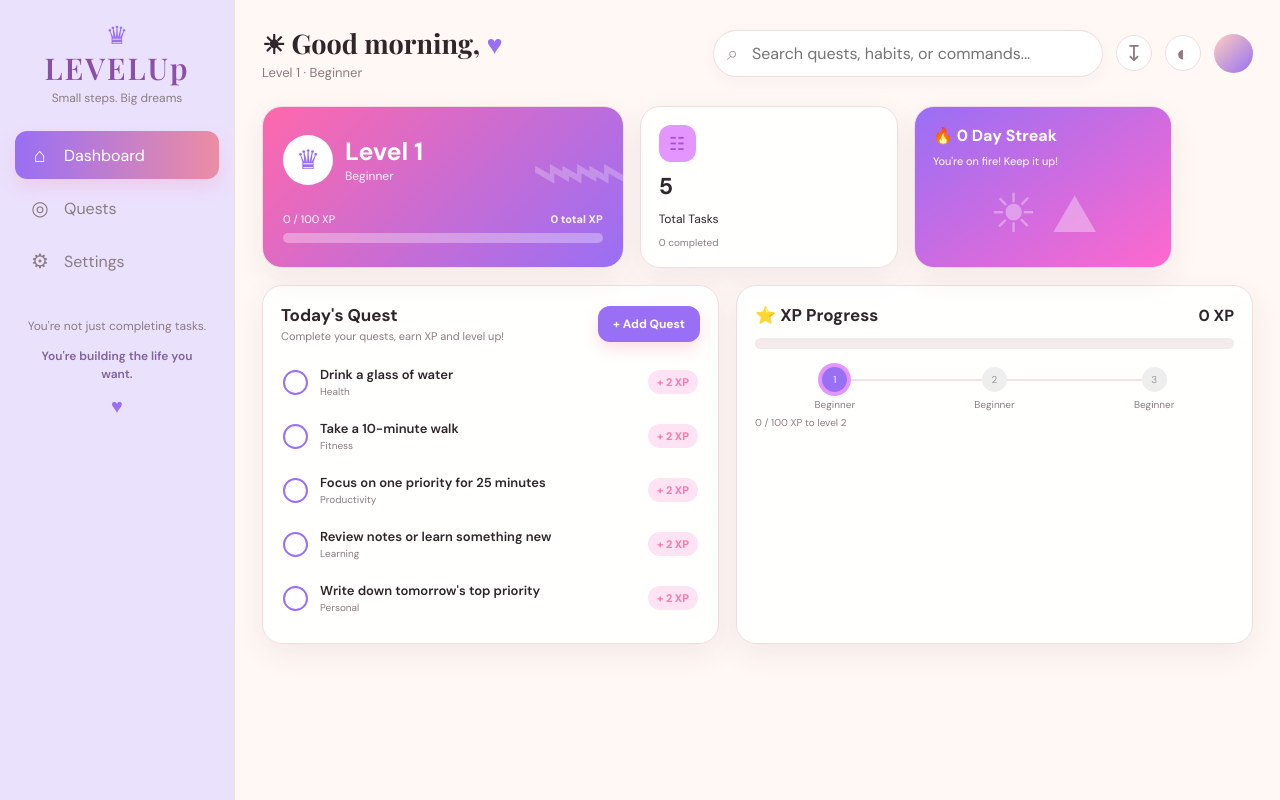
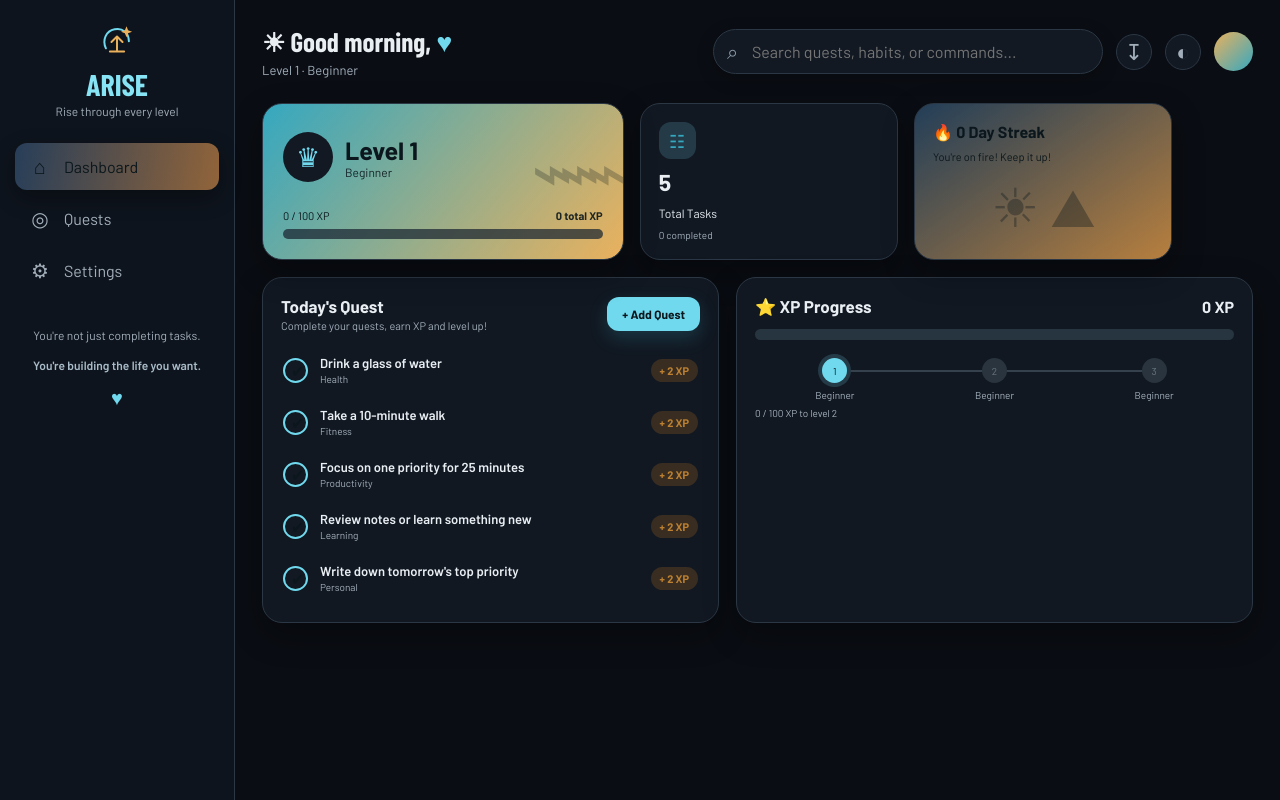
Before and after one commit to aiswaryaraghuveer-debug/LevelUp, a React (Vite) app: page / in a window 1280 px wide. Built offline with nearby package versions, Linux system fonts and the light colour scheme.

Commit message:
branding Changes

```diff
--- a/index.html
+++ b/index.html
@@ -3,8 +3,8 @@
   <head>
     <meta charset="UTF-8" />
     <meta name="viewport" content="width=device-width, initial-scale=1.0" />
-    <meta name="description" content="LEVELUP - Personal Productivity RPG" />
-    <title>LEVELUP — Productivity RPG</title>
+    <meta name="description" content="Arise - Personal Productivity RPG" />
+    <title>Arise</title>
   </head>
   <body>
     <div id="root"></div>
--- a/src/App.jsx
+++ b/src/App.jsx
@@ -14,6 +14,7 @@ import {
   DAILY_QUEST_XP_LIMIT,
   MIN_DAILY_QUEST_XP,
   MAX_DAILY_QUEST_XP,
+  getStreakAfterQuestCompletion,
 } from "./utils/helperFunctions.js";
 
 const STORAGE_KEY = "levelup-state-v2";
@@ -70,6 +71,9 @@ function normalizeAppState(value) {
     focusSessions: Number.isFinite(value.focusSessions) ? value.focusSessions : initialState.focusSessions,
     focusMinutes: Number.isFinite(value.focusMinutes) ? value.focusMinutes : initialState.focusMinutes,
     weeklyXP: validWeeklyXP ? value.weeklyXP : initialState.weeklyXP,
+    lastQuestCompletionDate: typeof value.lastQuestCompletionDate === "string"
+      ? value.lastQuestCompletionDate
+      : null,
     settings: { ...initialState.settings, ...settings },
   };
 }
@@ -103,9 +107,13 @@ function App() {
 
       const completed = !selectedQuest.completed;
       const xp = Math.min(MAX_XP, Math.max(0, previous.profile.xp + (completed ? selectedQuest.xp : -selectedQuest.xp)));
+      const streakProgress = completed
+        ? getStreakAfterQuestCompletion(previous.profile.streak, previous.lastQuestCompletionDate)
+        : { streak: previous.profile.streak, lastCompletedDate: previous.lastQuestCompletionDate };
       return {
         ...previous,
-        profile: { ...previous.profile, xp, title: getLevelTitle(calculateLevel(xp)) },
+        profile: { ...previous.profile, xp, title: getLevelTitle(calculateLevel(xp)), streak: streakProgress.streak },
+        lastQuestCompletionDate: streakProgress.lastCompletedDate,
         quests: previous.quests.map((quest) =>
           quest.id === questId ? { ...quest, completed } : quest
         ),
@@ -158,7 +166,7 @@ function App() {
       setAppState(importedState);
       setDataTransferMessage("Data imported successfully.");
     } catch {
-      setDataTransferMessage("Import failed. Choose a valid LEVELUP JSON export.");
+      setDataTransferMessage("Import failed. Choose a valid Arise JSON export.");
     }
   }
   function exportData() {
@@ -166,16 +174,16 @@ function App() {
     const fileUrl = URL.createObjectURL(file);
     const downloadLink = document.createElement("a");
     downloadLink.href = fileUrl;
-    downloadLink.download = "levelup-data.json";
+    downloadLink.download = "arise-data.json";
     downloadLink.click();
     URL.revokeObjectURL(fileUrl);
-    setDataTransferMessage("Data exported as levelup-data.json.");
+    setDataTransferMessage("Data exported as arise-data.json.");
   }
   async function exportExcel() {
     try {
       const { default: ExcelJS } = await import("exceljs");
       const workbook = new ExcelJS.Workbook();
-      workbook.creator = "LEVELUP";
+      workbook.creator = "Arise";
 
       const profileSheet = workbook.addWorksheet("Profile");
       profileSheet.columns = [
@@ -235,12 +243,12 @@ function App() {
       const fileUrl = URL.createObjectURL(file);
       const downloadLink = document.createElement("a");
       downloadLink.href = fileUrl;
-      downloadLink.download = "levelup-data.xlsx";
+      downloadLink.download = "arise-data.xlsx";
       downloadLink.click();
       window.setTimeout(() => URL.revokeObjectURL(fileUrl), 0);
-      setDataTransferMessage("Data exported as levelup-data.xlsx.");
+      setDataTransferMessage("Data exported as arise-data.xlsx.");
     } catch {
-      setDataTransferMessage("Excel export failed. Please try again.");
+      setDataTransferMessage("Arise Excel export failed. Please try again.");
     }
   }
    function ChangeUsername(newname) {
@@ -253,7 +261,7 @@ function App() {
     }));
   }
   return (
-    <div className="app" data-theme={appState.settings.theme || "rose"}>
+    <div className="app" data-theme={appState.settings.theme || "rift"}>
         <SideBar navItems={navItems} />
         <div className="main">
           <AppHeader
--- a/src/components/AppHeader.jsx
+++ b/src/components/AppHeader.jsx
@@ -8,7 +8,7 @@ function AppHeader({ initialState, onChangeTheme, onExportData, onExportExcel })
     const [isThemeMenuOpen, setIsThemeMenuOpen] = useState(false);
     const greeting = getGreeting(initialState);
     const level = calculateLevel(initialState.profile.xp);
-    const currentTheme = initialState.settings.theme || "rose";
+    const currentTheme = initialState.settings.theme || "rift";
     return (
         <header className="header">
             <div>
--- a/src/components/SettingsPage.jsx
+++ b/src/components/SettingsPage.jsx
@@ -18,7 +18,7 @@ function SettingsPage({initialState,ChangeUsername,onReset,onToggleNotifications
                 <div className="page-heading">
                     <div>
                         <h1>Settings</h1>
-                        <p>Customize your LEVELUP experience.</p>
+                        <p>Customize your Arise experience.</p>
                     </div>
                 </div>
                 <div className="card settings-card">
@@ -49,7 +49,7 @@ function SettingsPage({initialState,ChangeUsername,onReset,onToggleNotifications
                             <h3>Theme</h3>
                             <p>Choose the color palette for your workspace.</p>
                         </div>
-                            <select className="select settings-theme" aria-label="Theme" value={initialState.settings.theme || "rose"} onChange={(event) => onChangeTheme(event.target.value)}>
+                            <select className="select settings-theme" aria-label="Theme" value={initialState.settings.theme || "rift"} onChange={(event) => onChangeTheme(event.target.value)}>
                                 {themeOptions.map((theme) => <option key={theme.value} value={theme.value}>{theme.label}</option>)}
                             </select>
                         </div>
--- a/src/components/SideBar.jsx
+++ b/src/components/SideBar.jsx
@@ -5,10 +5,13 @@ function SideBar({ navItems }) {
         <div className="sidebar">
             <nav >
                 <div className="brand">
-                    <div className="brand-crown">♛</div>
-                    <div className="brand-name">LEVELUp
-                    </div>
-                    <div className="brand-tagline">Small steps. Big dreams</div>
+                    <svg className="brand-icon" viewBox="0 0 48 48" aria-hidden="true">
+                        <path className="brand-icon-frame" d="M10 32C5 22 10 10 21 8c10-2 18 4 18 15" />
+                        <path className="brand-icon-arrow" d="M15 36h18M24 34V17m-7 7 7-7 7 7" />
+                        <path className="brand-icon-spark" d="m36 4 2 5 5 2-5 2-2 5-2-5-5-2 5-2Z" />
+                    </svg>
+                    <div className="brand-name">Arise</div>
+                    <div className="brand-tagline">Rise through every level</div>
                 </div>
                 <div className="nav">
                     {navItems.map((item) => (
--- a/src/styles.css
+++ b/src/styles.css
@@ -1,6 +1,8 @@
-@import url('https://fonts.googleapis.com/css2?family=DM+Sans:wght@400;500;600;700&family=Playfair+Display:wght@600;700&display=swap');
+@import url('https://fonts.googleapis.com/css2?family=Barlow:wght@400;500;600;700&family=Barlow+Condensed:wght@600;700&family=Cormorant+Garamond:wght@600;700&family=DM+Sans:wght@400;500;600;700&family=Lora:wght@600;700&family=Manrope:wght@400;500;600;700&family=Nunito+Sans:wght@400;500;600;700&family=Playfair+Display:wght@600;700&family=Space+Grotesk:wght@400;500;600;700&display=swap');
 
 :root {
+  --font-body: "DM Sans", sans-serif;
+  --font-display: "Playfair Display", serif;
   --bg: #fff8f5;
   --surface: #fff;
   --surface-soft: #f0edff;
@@ -64,7 +66,7 @@ html {
 body {
   margin: 0;
   min-width: 320px;
-  font-family: "DM Sans", sans-serif;
+  font-family: var(--font-body);
   background: radial-gradient(circle at 80% 10%, var(--ambient-glow) 0, transparent 25%), var(--bg);
   color: var(--text)
 }
@@ -95,6 +97,7 @@ a {
 .app {
   display: flex;
   min-height: 100vh;
+  font-family: var(--font-body);
   background: var(--bg);
   color: var(--text)
 }
@@ -119,16 +122,39 @@ a {
   padding: 3px 8px 25px
 }
 
-.brand-crown {
-  color: var(--pink);
-  font-size: 25px;
-  line-height: 1
+.brand-icon {
+  display: block;
+  width: 38px;
+  height: 38px;
+  margin: 0 auto 5px;
+}
+
+.brand-icon-frame {
+  fill: none;
+  stroke: var(--pink);
+  stroke-width: 2.5;
+  stroke-linecap: round;
+}
+
+.brand-icon-arrow {
+  fill: none;
+  stroke: var(--orange);
+  stroke-width: 2.5;
+  stroke-linecap: round;
+  stroke-linejoin: round;
+}
+
+.brand-icon-spark {
+  fill: var(--orange);
+  stroke: none;
 }
 
 .brand-name {
-  font-family: "Playfair Display", serif;
+  font-family: var(--font-display);
   font-size: 30px;
-  letter-spacing: 2px;
+  font-weight: 700;
+  letter-spacing: 0;
+  text-transform: uppercase;
   color: var(--brand-name)
 }
 
@@ -220,7 +246,7 @@ a {
 
 .greeting h1 {
   margin: 0;
-  font-family: "Playfair Display", serif;
+  font-family: var(--font-display);
   font-size: 27px
 }
 
@@ -653,7 +679,7 @@ a {
   place-items: center;
   text-align: center;
   color: var(--brand-soft);
-  font-family: "Playfair Display", serif;
+  font-family: var(--font-display);
   font-size: 19px;
   border: 1px solid var(--border)
 }
@@ -1023,7 +1049,7 @@ a {
 }
 
 .page-heading h1 {
-  font-family: "Playfair Display", serif;
+  font-family: var(--font-display);
   font-size: 35px;
   margin: 0
 }
@@ -1464,7 +1490,7 @@ a {
 
 .modal-title h2 {
   margin: 0;
-  font-family: "Playfair Display", serif
+  font-family: var(--font-display)
 }
 
 .form-group {
@@ -1531,19 +1557,12 @@ a {
   }
 
   .brand-name {
-    font-size: 0
-  }
-
-  .brand-name:after {
-    content: "LU";
-    font-family: "DM Sans";
-    font-size: 19px;
+    font-size: 12px;
     font-weight: 800;
-    color: var(--pink-dark)
+    color: var(--pink-dark);
   }
 
   .brand-tagline,
-  .brand-crown,
   .nav-item span:not(.nav-icon),
   .sidebar-quote {
     display: none
@@ -1780,6 +1799,8 @@ a {
 }
 
 .app[data-theme="ocean"] {
+  --font-body: "Manrope", sans-serif;
+  --font-display: "Space Grotesk", sans-serif;
   --bg: #f2f8fb;
   --surface-soft: #e3f1f6;
   --pink: #4a9fc0;
@@ -1827,6 +1848,8 @@ a {
 }
 
 .app[data-theme="forest"] {
+  --font-body: "Nunito Sans", sans-serif;
+  --font-display: "Lora", serif;
   --bg: #e9ffe0;
   --surface-soft: #e5efdf;
   --pink: #63945f;
@@ -1874,6 +1897,8 @@ a {
 }
 
 .app[data-theme="sunset"] {
+  --font-body: "DM Sans", sans-serif;
+  --font-display: "Cormorant Garamond", serif;
   --bg: #fff7ed;
   --surface: #fffdf9;
   --surface-soft: #ffead5;
@@ -1924,51 +1949,157 @@ a {
 }
 
 .app[data-theme="midnight"] {
-  --bg: #171e24;
-  --surface: #222c34;
-  --surface-soft: #293943;
-  --pink: #68d5c3;
-  --pink-dark: #33a999;
-  --pink-light: #324f4e;
-  --orange: #f0a56c;
-  --orange-dark: #d27e48;
-  --orange-light: #493629;
-  --green: #79c78d;
-  --yellow: #f0c66d;
-  --text: #e6edf0;
-  --text-soft: #a4b5bc;
-  --border: #3a4b53;
-  --shadow: 0 10px 30px rgba(0, 0, 0, .24);
-  --ambient-glow: #294745;
-  --focus-ring: rgba(104, 213, 195, .25);
-  --sidebar-surface: rgba(31, 45, 53, .96);
-  --brand-name: #80dfd0;
-  --brand-soft: #a5c8c3;
-  --text-muted: #91a3aa;
-  --text-quiet: #82959d;
-  --text-disabled: #6d7c83;
-  --on-accent: #10201f;
-  --surface-card: rgba(34, 44, 52, .96);
-  --surface-glass: rgba(34, 44, 52, .76);
-  --nav-gradient: linear-gradient(90deg, #68d5c3, #f0a56c);
-  --level-gradient: linear-gradient(135deg, #33a999, #68d5c3);
-  --streak-gradient: linear-gradient(145deg, #33a999, #f0a56c);
-  --avatar-gradient: linear-gradient(135deg, #f0a56c, #68d5c3);
-  --quote-gradient: linear-gradient(145deg, #293943, #3c3934);
-  --shadow-nav: 0 8px 18px rgba(0, 0, 0, .25);
-  --shadow-input: 0 5px 18px rgba(0, 0, 0, .18);
-  --shadow-popover: 0 20px 40px rgba(0, 0, 0, .35);
-  --shadow-button: 0 7px 15px rgba(51, 169, 153, .2);
-  --shadow-modal: 0 30px 80px rgba(0, 0, 0, .45);
-  --modal-scrim: rgba(0, 0, 0, .62);
-  --divider-soft: #35464e;
-  --donut-track: #293943;
-  --progress-track: #2e3d45;
-  --level-line: #3a4b53;
-  --level-inactive: #35434a;
-  --sun-accent: #f0c66d;
-  --habit-muted: #42615a;
-  --achievement-surface: #365748;
-  --achievement-ink: #9ed5af;
-  --toggle-off: #47575e;
-}
+  --font-body: "Manrope", sans-serif;
+  --font-display: "Space Grotesk", sans-serif;
+  --bg: #050914;
+  --surface: #0b1220;
+  --surface-soft: #111c2e;
+  --pink: #5d9dff;
+  --pink-dark: #3674d1;
+  --pink-light: #1a2d4d;
+  --orange: #51c7d5;
+  --orange-dark: #2695a6;
+  --orange-light: #14323a;
+  --green: #69c9a1;
+  --yellow: #e6c36f;
+  --text: #e8efff;
+  --text-soft: #9baecb;
+  --border: #1e2c45;
+  --shadow: 0 10px 30px rgba(0, 0, 0, .35);
+  --ambient-glow: #10254a;
+  --focus-ring: rgba(93, 157, 255, .3);
+  --sidebar-surface: rgba(7, 13, 25, .98);
+  --brand-name: #84b5ff;
+  --brand-soft: #a9bbd8;
+  --text-muted: #8497b4;
+  --text-quiet: #7184a0;
+  --text-disabled: #61718a;
+  --on-accent: #07101e;
+  --surface-card: rgba(11, 18, 32, .97);
+  --surface-glass: rgba(17, 28, 46, .78);
+  --nav-gradient: linear-gradient(90deg, #1b3e77, #101b31);
+  --level-gradient: linear-gradient(135deg, #3674d1, #51c7d5);
+  --streak-gradient: linear-gradient(145deg, #204b8b, #2695a6);
+  --avatar-gradient: linear-gradient(135deg, #5d9dff, #203e70);
+  --quote-gradient: linear-gradient(145deg, #111c2e, #172943);
+  --shadow-nav: 0 8px 18px rgba(0, 0, 0, .34);
+  --shadow-input: 0 5px 18px rgba(0, 0, 0, .2);
+  --shadow-popover: 0 20px 40px rgba(0, 0, 0, .4);
+  --shadow-button: 0 7px 15px rgba(54, 116, 209, .25);
+  --shadow-modal: 0 30px 80px rgba(0, 0, 0, .5);
+  --modal-scrim: rgba(0, 3, 10, .7);
+  --divider-soft: #1b2940;
+  --donut-track: #111c2e;
+  --progress-track: #1a2a40;
+  --level-line: #263854;
+  --level-inactive: #1b2940;
+  --sun-accent: #e6c36f;
+  --habit-muted: #244239;
+  --achievement-surface: #1b3e34;
+  --achievement-ink: #84d7b2;
+  --toggle-off: #2c3a4e;
+}
+
+.app[data-theme="rift"] {
+  --font-body: "Barlow", sans-serif;
+  --font-display: "Barlow Condensed", sans-serif;
+  --bg: #0a0d13;
+  --surface: #121923;
+  --surface-soft: #1a2531;
+  --pink: #70d9ee;
+  --pink-dark: #35a8c0;
+  --pink-light: #243b47;
+  --orange: #eab15d;
+  --orange-dark: #bd8131;
+  --orange-light: #382d20;
+  --green: #7ccfa3;
+  --yellow: #edc96f;
+  --text: #e9eef3;
+  --text-soft: #a2afbb;
+  --border: #2b3744;
+  --shadow: 0 12px 32px rgba(0, 0, 0, .32);
+  --ambient-glow: #17303b;
+  --focus-ring: rgba(112, 217, 238, .28);
+  --sidebar-surface: rgba(15, 21, 30, .97);
+  --brand-name: #86e4f5;
+  --brand-soft: #a9bbc8;
+  --text-muted: #8a9aa7;
+  --text-quiet: #778794;
+  --text-disabled: #687681;
+  --on-accent: #0b171c;
+  --surface-card: rgba(18, 25, 35, .97);
+  --surface-glass: rgba(26, 37, 49, .72);
+  --nav-gradient: linear-gradient(100deg, #273e59, #91643a);
+  --level-gradient: linear-gradient(130deg, #35a8c0, #eab15d);
+  --streak-gradient: linear-gradient(145deg, #223e58, #b77f3e);
+  --avatar-gradient: linear-gradient(135deg, #eab15d, #35a8c0);
+  --quote-gradient: linear-gradient(145deg, #1a2531, #30271f);
+  --shadow-nav: 0 8px 22px rgba(0, 0, 0, .32);
+  --shadow-input: 0 5px 18px rgba(0, 0, 0, .2);
+  --shadow-popover: 0 20px 40px rgba(0, 0, 0, .42);
+  --shadow-button: 0 7px 18px rgba(53, 168, 192, .22);
+  --shadow-modal: 0 30px 80px rgba(0, 0, 0, .6);
+  --modal-scrim: rgba(3, 7, 12, .72);
+  --divider-soft: #25323e;
+  --donut-track: #1a2531;
+  --progress-track: #273541;
+  --level-line: #35424d;
+  --level-inactive: #29343e;
+  --sun-accent: #eab15d;
+  --habit-muted: #34483f;
+  --achievement-surface: #244238;
+  --achievement-ink: #91d4ad;
+  --toggle-off: #3b4853;
+}
+
+.app[data-theme="galaxy"] {
+  --font-body: "Manrope", sans-serif;
+  --font-display: "Space Grotesk", sans-serif;
+  --bg: #11091b;
+  --surface: #1a1028;
+  --surface-soft: #261638;
+  --pink: #bd79ff;
+  --pink-dark: #914bd0;
+  --pink-light: #39234e;
+  --orange: #eb77bd;
+  --orange-dark: #ba4f91;
+  --orange-light: #41223a;
+  --green: #79d6bf;
+  --yellow: #e8c27c;
+  --text: #f1e8fa;
+  --text-soft: #b7a6c8;
+  --border: #38264a;
+  --shadow: 0 10px 30px rgba(8, 2, 15, .32);
+  --ambient-glow: #301747;
+  --focus-ring: rgba(189, 121, 255, .3);
+  --sidebar-surface: rgba(20, 11, 32, .98);
+  --brand-name: #d2a2ff;
+  --brand-soft: #baa2d0;
+  --text-muted: #9986aa;
+  --text-quiet: #887697;
+  --text-disabled: #70617e;
+  --on-accent: #1a1028;
+  --surface-card: rgba(26, 16, 40, .97);
+  --surface-glass: rgba(38, 22, 56, .78);
+  --nav-gradient: linear-gradient(100deg, #6843a0, #aa4f9a);
+  --level-gradient: linear-gradient(135deg, #914bd0, #eb77bd);
+  --streak-gradient: linear-gradient(145deg, #7242af, #ba4f91);
+  --avatar-gradient: linear-gradient(135deg, #eb77bd, #8152c4);
+  --quote-gradient: linear-gradient(145deg, #261638, #38203e);
+  --shadow-nav: 0 8px 18px rgba(8, 2, 15, .35);
+  --shadow-input: 0 5px 18px rgba(8, 2, 15, .2);
+  --shadow-popover: 0 20px 40px rgba(8, 2, 15, .42);
+  --shadow-button: 0 7px 15px rgba(145, 75, 208, .24);
+  --shadow-modal: 0 30px 80px rgba(8, 2, 15, .55);
+  --modal-scrim: rgba(5, 2, 10, .72);
+  --divider-soft: #31203f;
+  --donut-track: #261638;
+  --progress-track: #30203f;
+  --level-line: #402b54;
+  --level-inactive: #30213e;
+  --sun-accent: #e8c27c;
+  --habit-muted: #30453e;
+  --achievement-surface: #28483c;
+  --achievement-ink: #93dbb9;
+  --toggle-off: #483653;
+}
--- a/src/utils/helperFunctions.js
+++ b/src/utils/helperFunctions.js
@@ -55,6 +55,27 @@ export const DAILY_QUEST_XP_LIMIT = 20;
 export const MIN_DAILY_QUEST_XP = 1;
 export const MAX_DAILY_QUEST_XP = 2;
 
+export function getStreakAfterQuestCompletion(streak, lastCompletedDate, completedAt = new Date()) {
+  const getDateKey = (date) => [
+    date.getFullYear(),
+    String(date.getMonth() + 1).padStart(2, "0"),
+    String(date.getDate()).padStart(2, "0"),
+  ].join("-");
+  const today = getDateKey(completedAt);
+
+  if (lastCompletedDate === today) {
+    return { streak, lastCompletedDate };
+  }
+
+  const yesterday = new Date(completedAt);
+  yesterday.setDate(yesterday.getDate() - 1);
+
+  return {
+    streak: lastCompletedDate === getDateKey(yesterday) ? streak + 1 : 1,
+    lastCompletedDate: today,
+  };
+}
+
 export function calculateLevel(xp) {
   return Math.min(MAX_LEVEL, Math.floor(Math.max(0, xp) / XP_PER_LEVEL) + 1);
 }
```
Also changed, not shown: data/data.js (+5 -2 lines), 6 other files (tests, documents, lock files or other folders).
